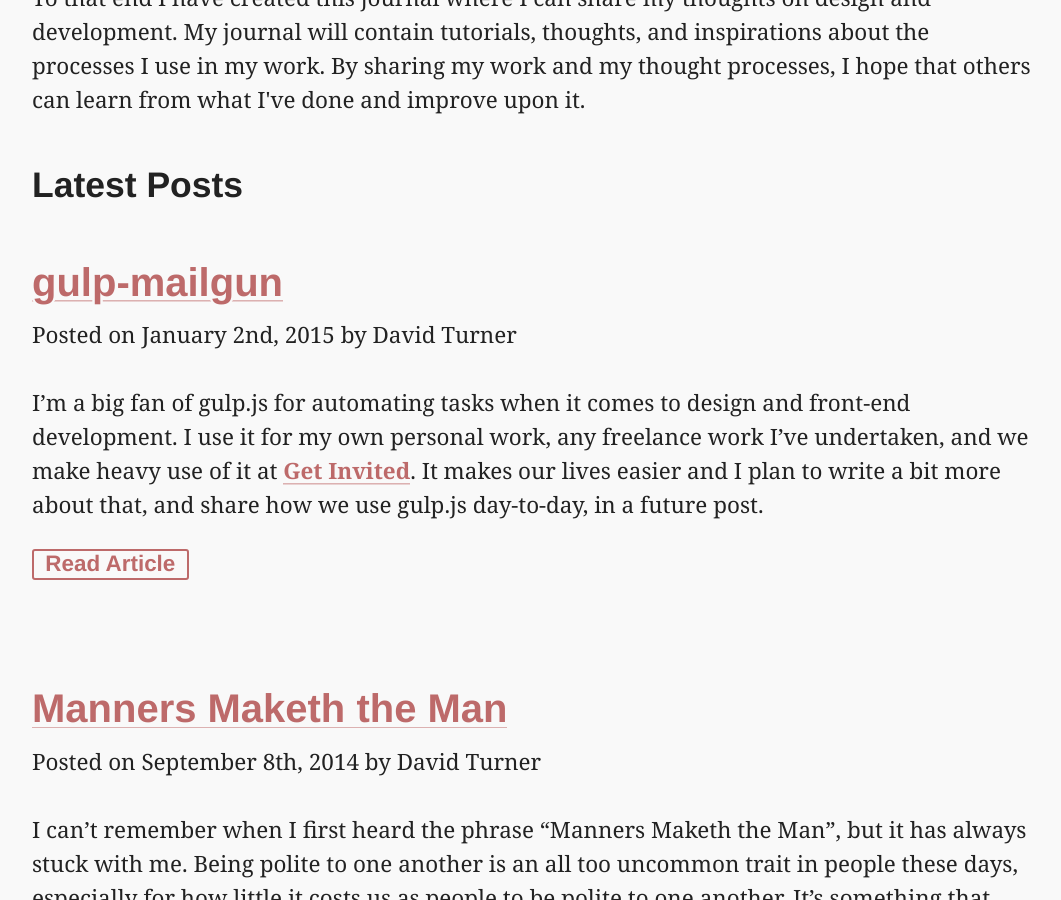
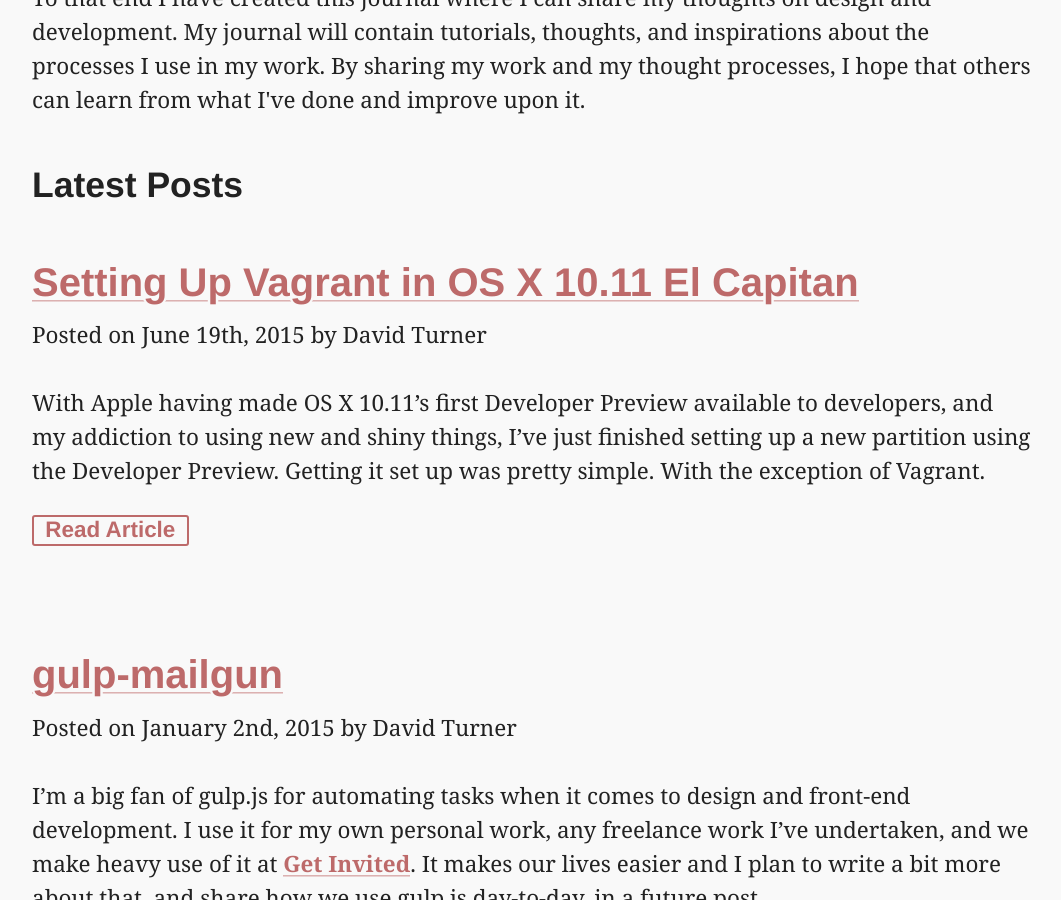
Before and after one commit to davidturner/journal, a Jekyll site: the page built from index.html, in a window 1280 px wide and 900 px high, scrolled down 361 px. Shown: the whole window, without its empty margins (108-1169 px from the left). Built offline with Jekyll 4.4.1, drawn with Linux system fonts in a browser that asks for light colours; the list of posts is cut into pages by our own code; some of the changed text lies outside the part shown.

Commit message:
Updating Site Content to include a two year old post…

````diff
--- a/_config.yml
+++ b/_config.yml
@@ -17,7 +17,7 @@ author:
 
 # Build settings
 markdown: kramdown
-highlighter: pygments
+#highlighter: pygments
 
 owner:
   name:           David Turner
@@ -54,3 +54,4 @@ links:
 
 include: ['.htaccess']
 exclude: ['Rakefile.rb','Gemfile','Gemfile.lock','feed.xsl']
+gems: [jekyll-paginate]
--- a/_layouts/post.html
+++ b/_layouts/post.html
@@ -11,9 +11,6 @@ layout: default
   {{ page.date | date: "%B" }}
   {% case d %}{% when '1' or '21' or '31' %}{{ d }}st{% when '2' or '22' %}{{ d }}nd{% when '3' or '23' %}{{ d }}rd{% else %}{{ d }}th{% endcase %},
   {{ page.date | date: "%Y" }}</time>{% if page.author %} by <span class="entry-author" itemprop="author" itemscope itemtype="http://schema.org/Person"><span class="entry-author-name" itemprop="name">{{ page.author }}</span></span>{% endif %}{% if page.meta %} • {{ page.meta }}{% endif %}
-      <span class="kudos-wrapper">
-        <span class="kudos" data-amount="0" data-url="{{ page.url | prepend: site.baseurl | prepend: site.url }}"></span>
-      </span>
       </p>
       {% if page.image.featured.src %}
       <img src="{{ page.image.featured.src | prepend: site.baseurl | prepend: site.url }}" alt="{{ page.image.featured.alt }}" />
--- /dev/null
+++ b/_posts/2015-06-19-setting-up-vagrant-in-os-x-10-11-el-capitan.md
@@ -0,0 +1,21 @@
+---
+layout: post
+title:  "Setting Up Vagrant in OS X 10.11 El Capitan"
+date:   "2015-06-19 20:45"
+categories: posts
+author: David Turner
+twitter:
+---
+With Apple having made OS X 10.11’s first Developer Preview available to developers, and my addiction to using new and shiny things, I’ve just finished setting up a new partition using the Developer Preview. Getting it set up was pretty simple. With the exception of Vagrant.
+
+## OS X Security - Rootless
+
+Apple’s rolled out a few new security features to try and limit the damage that malicious code can do to the operating system. Part of this includes locking down the ability to access/edit certain folders. One of those folders seems to be `/usr/bin`, one of several folders that Terminal programs include in their `$PATH` for use by us as users. Vagrant’s installer currently symlinks a a reference to their vagrant command in this folder and, in 10.11… that no longer works. Everything gets installed, but the command itself isn’t made available to the terminal because the symlink silently fails to be created.
+
+Fortunately, it’s not a terribly difficult thing to work around, once you know what’s going on. The folder `/usr/local/bin` _isn’t_ restricted in the same way as `/usr/bin` and it’s another folder that should be included in your `$PATH`. The relevant command we want is installed into the `/opt/vagrant/bin/` folder. We can use the following command to create a symlink for the vagrant command:
+
+```
+ln -s /opt/vagrant/bin/vagrant /usr/local/bin/vagrant
+```
+
+A quick restart of terminal and voila, Vagrant should be working once more!
````
